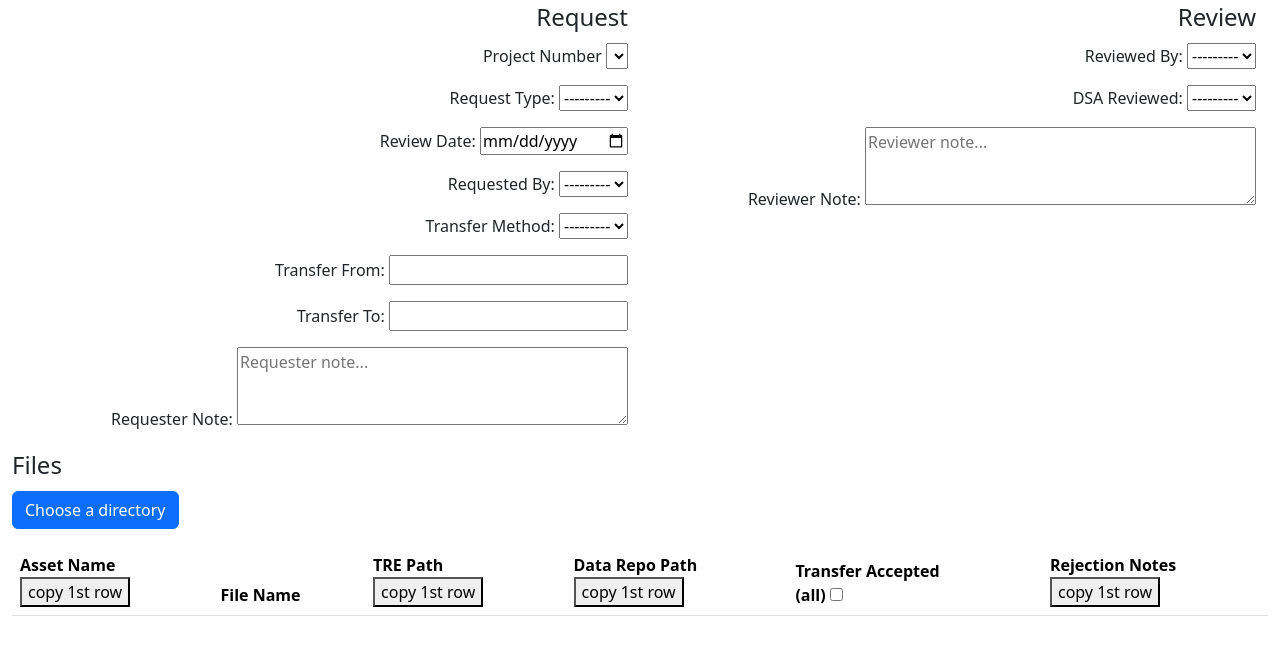
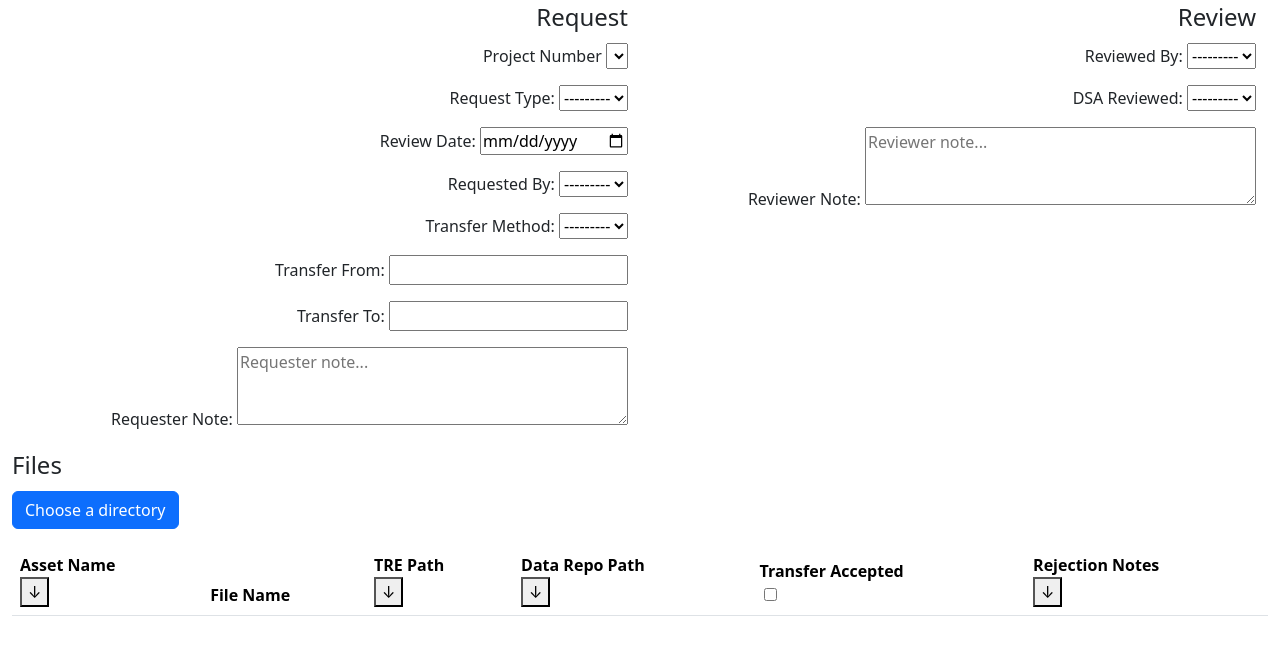
Before and after one commit to AdamKeeley/pri2m, a Django app: page /transfercreate/1 in a window 1280 px wide. Shown: the part 135-800 px from the top of the page. Run offline with Django 5.2, Linux system fonts and the light colour scheme; data that the repository does not hold is empty; some libraries are stand-ins or nearby versions.

Commit message:
Played with 'copy-column' button text

```diff
--- a/Prism/templates/Prism/transfer_new.html
+++ b/Prism/templates/Prism/transfer_new.html
@@ -69,21 +69,21 @@ Pri2m : Transfer - New
         <thead>
             <tr>
                 <th scope="col">Asset Name<br>
-                    <button type="button" class="copy-column" data-field="assetid">copy 1st row</button>
+                    <button type="button" class="copy-column" data-field="assetid">↓</button>
                 </th>
                 <th scope="col">File Name</th>
                 <th scope="col">TRE Path<br>
-                    <button type="button" class="copy-column" data-field="trefilepath">copy 1st row</button>
+                    <button type="button" class="copy-column" data-field="trefilepath">↓</button>
                 </th>
                 <th scope="col">Data Repo Path<br>
-                    <button type="button" class="copy-column" data-field="datarepofilepath">copy 1st row</button>
+                    <button type="button" class="copy-column" data-field="datarepofilepath">↓</button>
                 </th>
                 <th scope="col">Transfer Accepted<br>
-                    <label for="check-all">(all)</label>
+                    <label for="check-all"></label>
                     <input type="checkbox" id="check-all">
                 </th>
                 <th scope="col">Rejection Notes<br>
-                    <button type="button" class="copy-column" data-field="rejectionnotes">copy 1st row</button>
+                    <button type="button" class="copy-column" data-field="rejectionnotes">↓</button>
                 </th>
             </tr>
         </thead>
@@ -156,20 +156,15 @@ Pri2m : Transfer - New
 
     document.getElementById("pick").addEventListener("click", pickDirectoryAndSend);
 
-
     function setControlValue(el, value) {
-        // For <input>, <textarea>, and <select>
         if ('value' in el) {
         el.value = value;
-        // Fire both 'input' and 'change' to cover most scenarios
         el.dispatchEvent(new Event('input', { bubbles: true }));
         el.dispatchEvent(new Event('change', { bubbles: true }));
         }
     }
 
-
     function copyColumn(fieldName, sourceIndex = 0) {
-        // Match inputs/textareas/selects with names ending in -<fieldName>
         const selector = [
         `input[name$='-${fieldName}']`,
         `textarea[name$='-${fieldName}']`,
@@ -185,25 +180,12 @@ Pri2m : Transfer - New
         controls.forEach(ctrl => setControlValue(ctrl, value));
     }
 
-
     document.querySelectorAll('.copy-column').forEach(btn => {
         btn.addEventListener('click', () => {
         const field = btn.dataset.field;
         copyColumn(field, 0);
         });
     });
-
-
-    // document.querySelectorAll(".copy-column").forEach(btn => {
-    //     btn.addEventListener("click", () => {
-    //         const field = btn.dataset.field;
-    //         const inputs = document.querySelectorAll(`input[name$='-${field}']`);
-
-    //         const value = inputs[0].value; // top row is source
-
-    //         inputs.forEach(input => input.value = value);
-    //     });
-    // });
 
     document.getElementById("check-all").addEventListener("change", function() {
         const check = this.checked;
```
